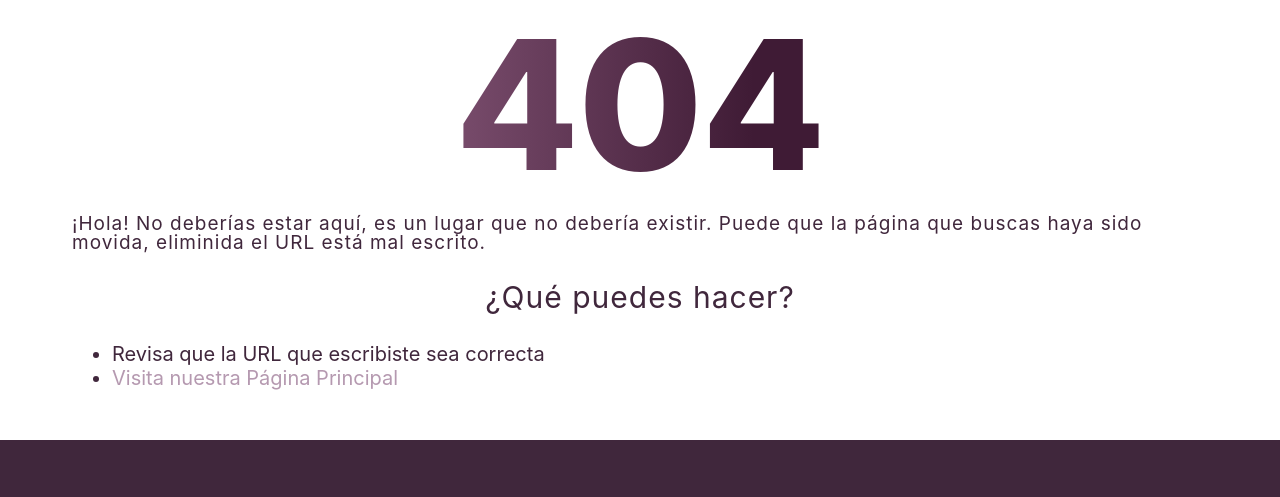
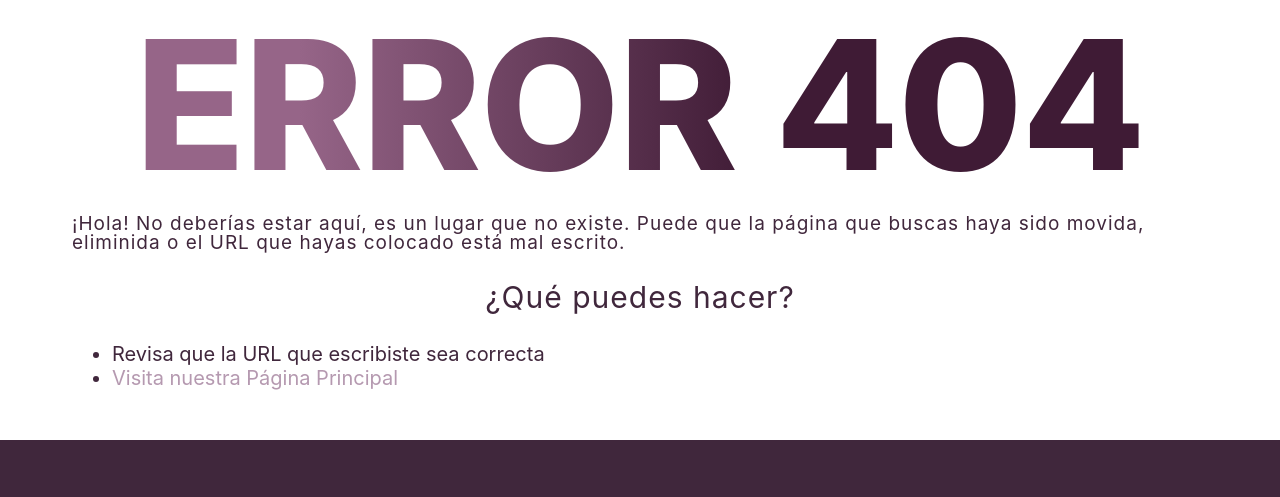
Before and after one commit to CultiverioOficial/CultiverioOficial.github.io, a plain HTML site: page 404.html in a window 1280 px wide. Shown: the part 303-800 px from the top of the page. Drawn offline with Linux system fonts and the light colour scheme.

Commit message:
Update 404.html

```diff
--- a/404.html
+++ b/404.html
@@ -38,9 +38,9 @@
                 <img src="Images/Error1.jpeg" alt="" class="ERROR">
             </div>
             <div class="right">
-                <h1 class="text-404">404</h1>
+                <h1 class="text-404">ERROR 404</h1>
                 <p>
-                    ¡Hola! No deberías estar aquí, es un lugar que no debería existir. Puede que la página que buscas haya sido movida, eliminida el URL está mal escrito.
+                    ¡Hola! No deberías estar aquí, es un lugar que no existe. Puede que la página que buscas haya sido movida, eliminida o el URL que hayas colocado está mal escrito.
                 </p>
 
                 <p class="que-hago">¿Qué puedes hacer?</p>
```
